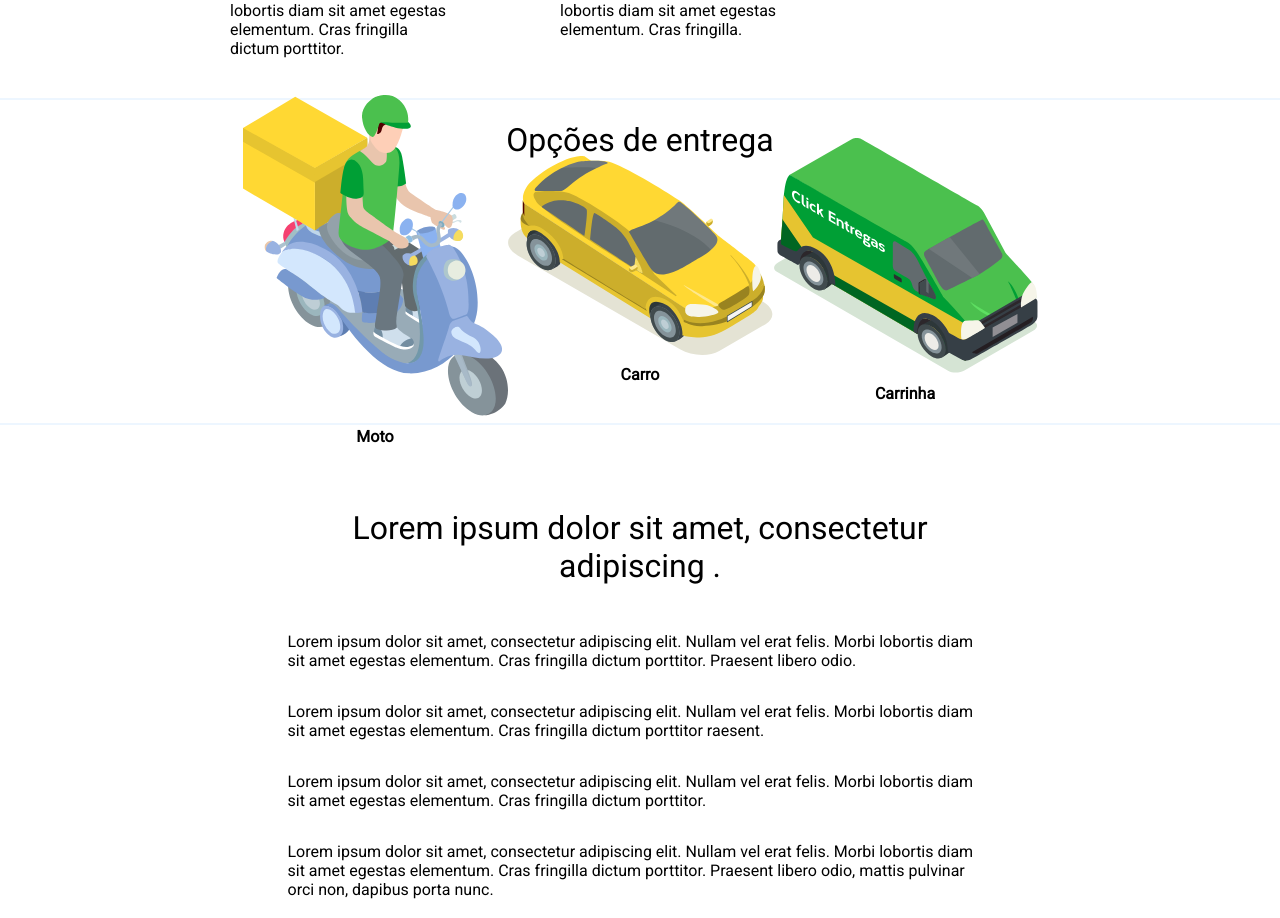
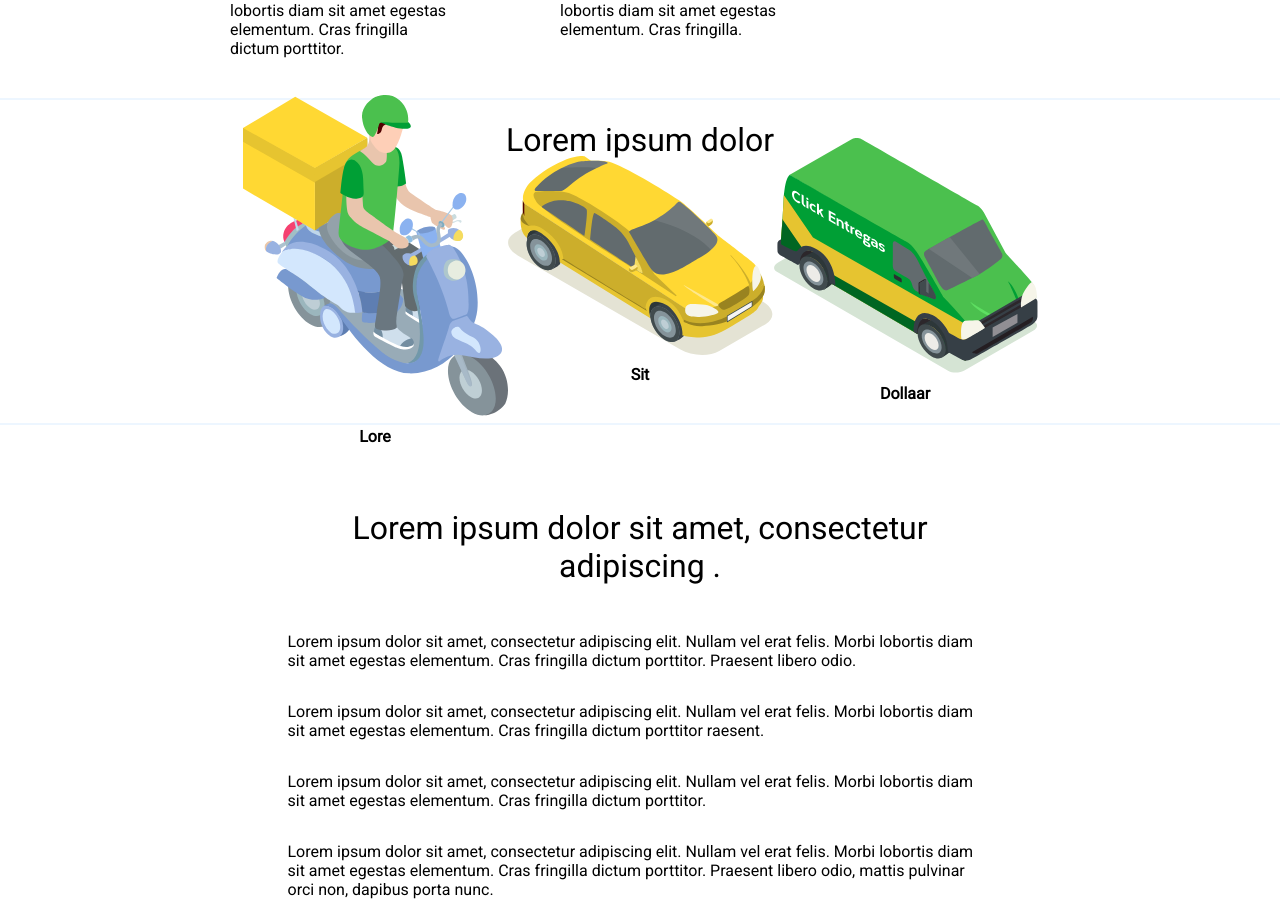
Before and after one commit to codepro-ao/ui-deliveries-website, a React (Create React App) app: page / in a window 1280 px wide. Shown: the part 1782-2700 px from the top of the page. Built offline with nearby package versions, Linux system fonts and the light colour scheme.

Commit message:
Adicionado  loren ipsum

```diff
--- a/src/components/Home/DeliveryOptions.js
+++ b/src/components/Home/DeliveryOptions.js
@@ -7,19 +7,19 @@ function DeliveryOptions(){
     return(
         <main className="deliverydptions">
             <div className="deliverydptions-container">
-                <h1>Opções de entrega</h1>
+                <h1>Lorem ipsum dolor</h1>
                 <div className="cards">
                     <div className="card">
                         <img src={Moto} alt="Card image"/>
-                        <h2>Moto</h2>
+                        <h2>Lore</h2>
                     </div>
                     <div className="card">
                         <img src={Car} alt="Card image"/>
-                        <h2>Carro</h2>
+                        <h2>Sit</h2>
                     </div>
                     <div className="card">
                         <img src={Van} alt="Card image"/>
-                        <h2>Carrinha</h2>
+                        <h2>Dollaar</h2>
                     </div>
                 </div>
             </div>
```
